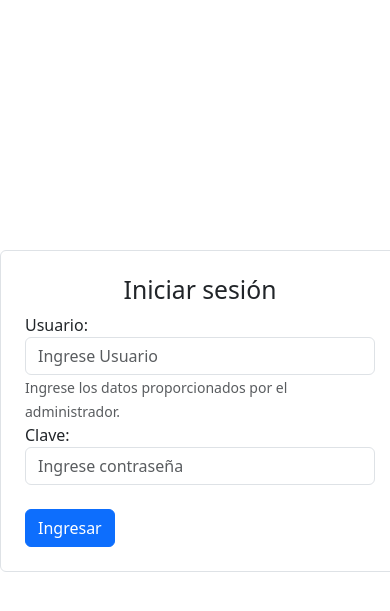
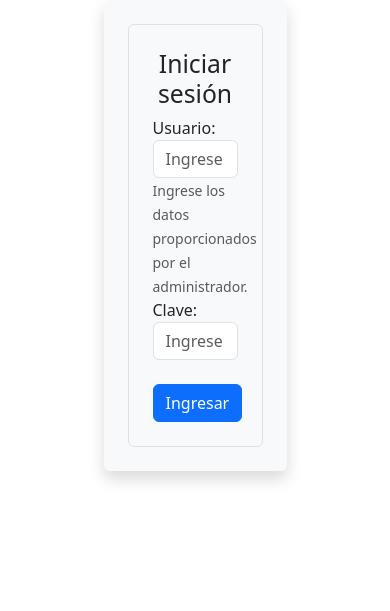
Before and after one commit to Fredy2201/RepositorioFredPython, a Flask app: page /login in a window 390 px wide. Shown: the top 611 px of the page. Run offline with Flask 3, Linux system fonts and the light colour scheme.

Commit message:
arrreglando el responsivo

```diff
--- a/static/style.css
+++ b/static/style.css
@@ -1,4 +1,3 @@
 .container{
-    width: 400px;
-    margin-top: 250px;
+
 }
--- a/templates/logeado.html
+++ b/templates/logeado.html
@@ -9,8 +9,9 @@
 </head>
 
 <body>
-
-    <form method="POST" action="" class="container border rounded p-4">
+    <div class="container">
+        <div class="mx-auto p-4 bg-light rounded shadow w-50 w-md-50 w-lg-25">
+            <form method="POST" action="" class="border rounded p-4">
                 <h2 class="text-center">Iniciar sesión</h2>
                 <div class="form-group">
                     <label for="">Usuario:</label>
@@ -25,6 +26,8 @@
                     <button type="submit" class="btn btn-primary">Ingresar</button>
                 </div>
             </form>
+        </div>
+    </div>
 
     <script src="https://cdn.jsdelivr.net/npm/bootstrap@5.3.7/dist/js/bootstrap.bundle.min.js" integrity="sha384-ndDqU0Gzau9qJ1lfW4pNLlhNTkCfHzAVBReH9diLvGRem5+R9g2FzA8ZGN954O5Q" crossorigin="anonymous"></script>
 </body>
```
Lines whose indentation alone changed are shown as unchanged.
